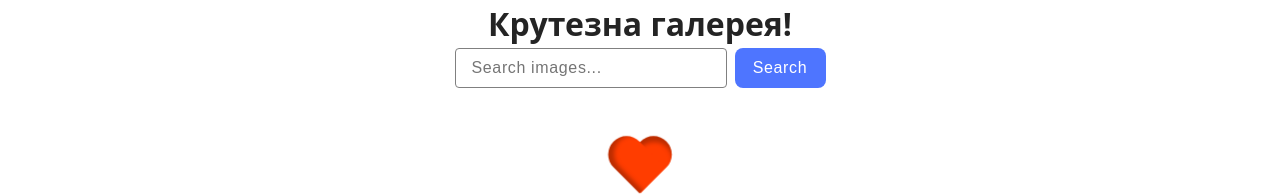
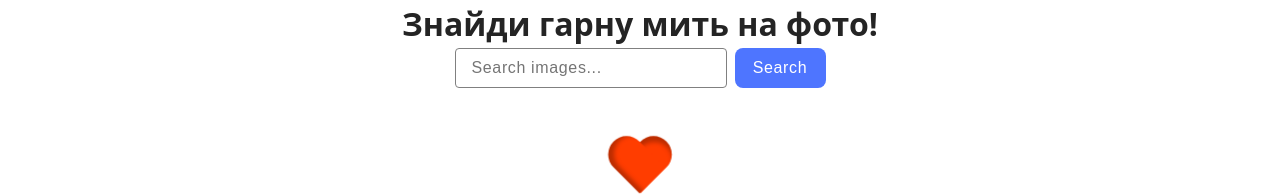
Before and after one commit to rtt2018/goit-js-hw-11, a plain HTML site: page index.html in a window 1280 px wide. Shown: the top 196 px of the page. Drawn offline with Linux system fonts and the light colour scheme.

Commit message:
Deploying to gh-pages from @ rtt2018/goit-js-hw-11@5d0d345f9925abe4342eded753918ced9748a32f 🚀

```diff
--- a/index.html
+++ b/index.html
@@ -13,7 +13,7 @@
   <body>
     <div class="container">
       <main class="content">
-        <h1 class="header-galery">Крутезна галерея!</h1>
+        <h1 class="header-galery">Знайди гарну мить на фото!</h1>
         <form class="search-form">
           <label for="">
             <input
```
